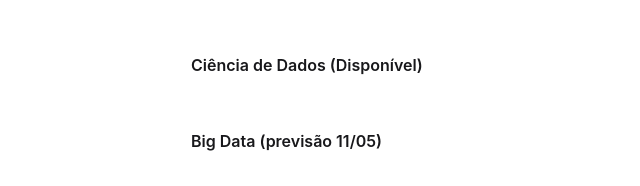
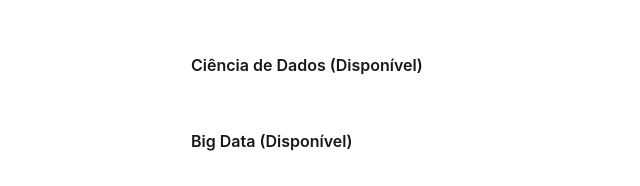
Before and after one commit to klucass/tifacilitada-site, an Astro site: page /materiais/fluencia-em-dados-sefaz-ce in a window 1280 px wide. Shown: the part 854-1040 px from the top of the page, 293-933 px from the left. Built offline with nearby package versions, Linux system fonts and the light colour scheme; Astro itself is replaced by a stand-in of ours.

Commit message:
entrega de material

```diff
--- a/src/pages/materiais/fluencia-em-dados-sefaz-ce.astro
+++ b/src/pages/materiais/fluencia-em-dados-sefaz-ce.astro
@@ -62,7 +62,7 @@ title: "Fluência em Dados - Sefaz CE";
         </div>
 
         <div tabindex="0" class="collapse collapse-plus bg-base-100 mb-5">
-          <div class="collapse-title font-semibold">Big Data (previsão 11/05)</div>
+          <div class="collapse-title font-semibold">Big Data (Disponível)</div>
           <div class="collapse-content text-sm">
             <ul>
               <li>Data Warehouse</li>
```
